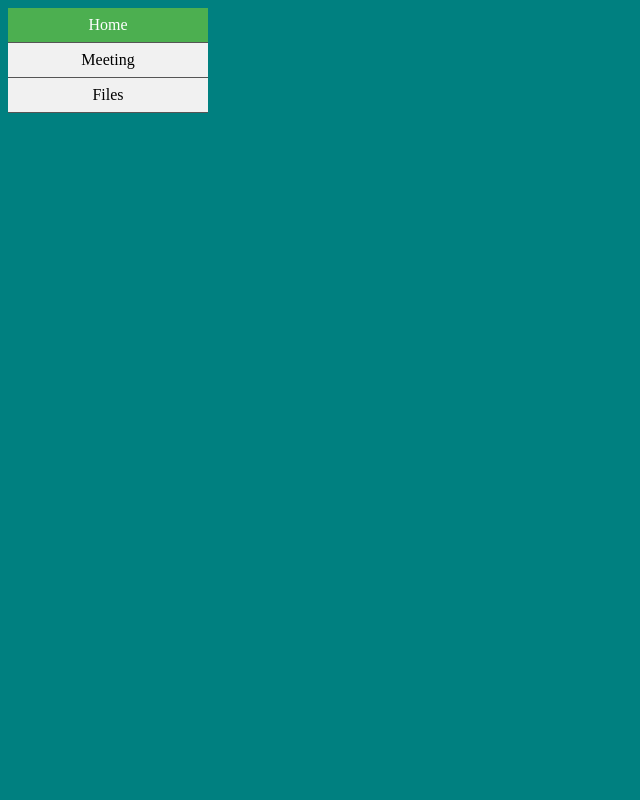
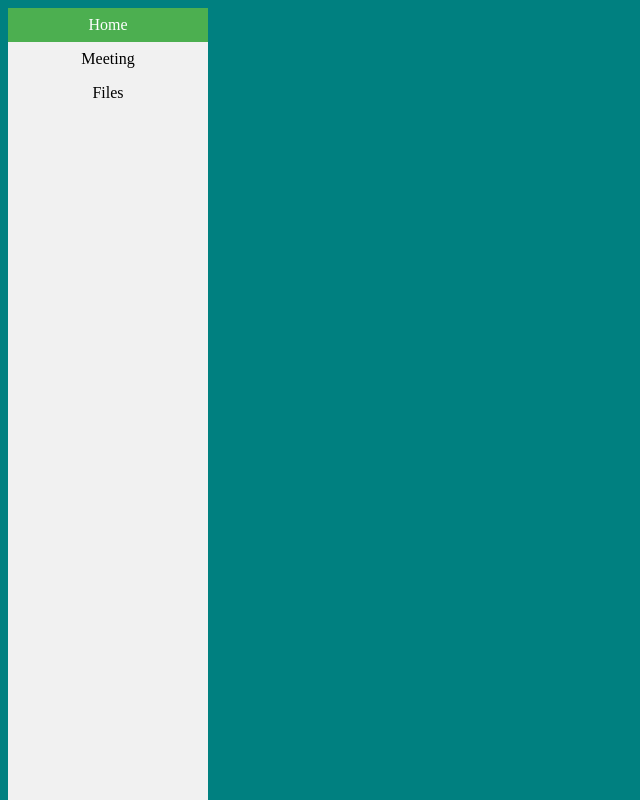
Before and after one commit to hshakespeare/hshakespeare.github.io, a plain HTML site: page index.html in a window 1280 px wide. Shown: the whole page, without its empty margins (0-640 px from the left). Drawn offline with Linux system fonts and the light colour scheme.

Commit message:
Update index.html

```diff
--- a/index.html
+++ b/index.html
@@ -10,6 +10,9 @@
     padding: 0;
     width: 200px;
     background-color: #f1f1f1;
+    position: fixed;
+    height: 100%;
+    overflow: auto;
   }
   li a {
     display: block;
@@ -31,7 +34,6 @@
   }
   li {
     text-align: center;
-    border-bottom: 1px solid #555;
   }
 </style>
 <head>
```
